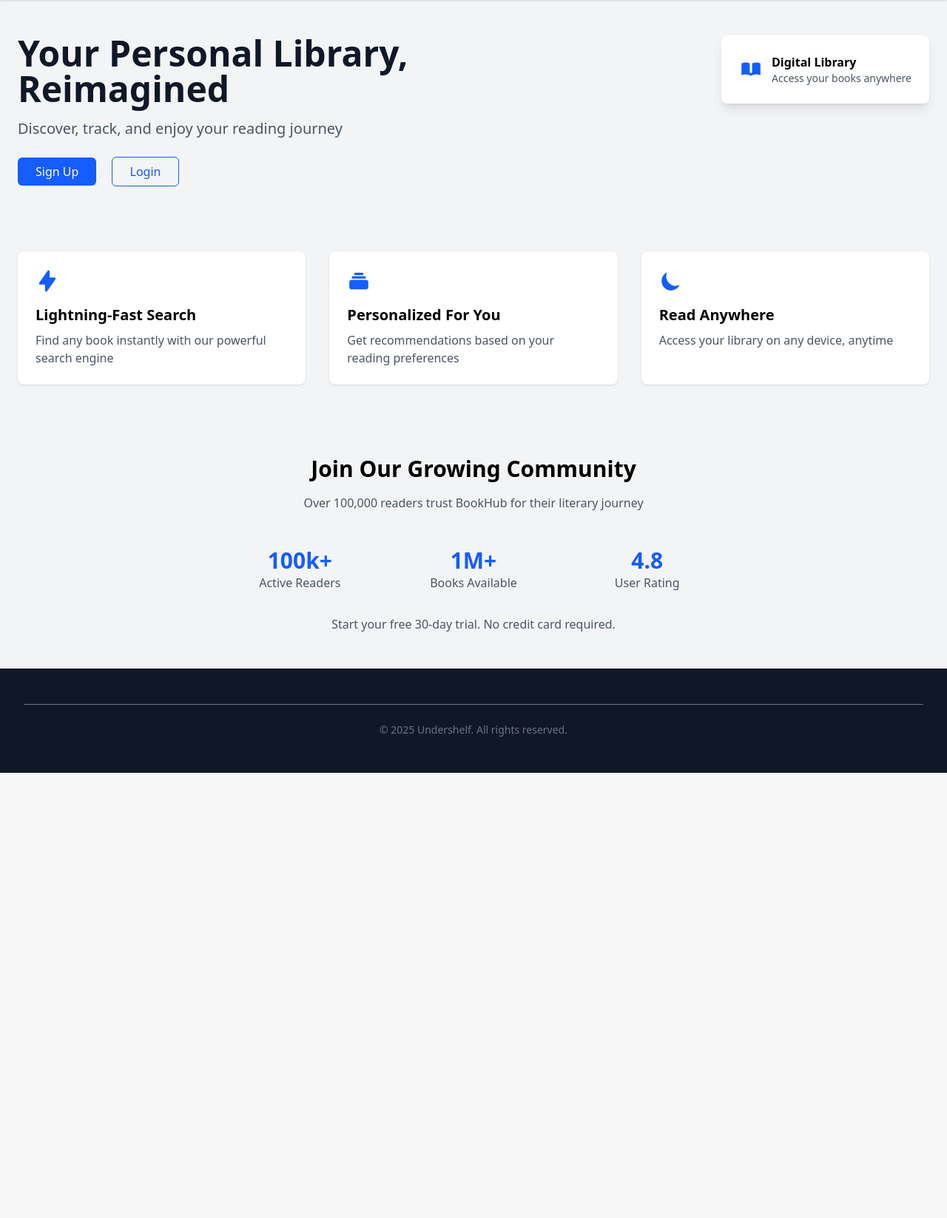
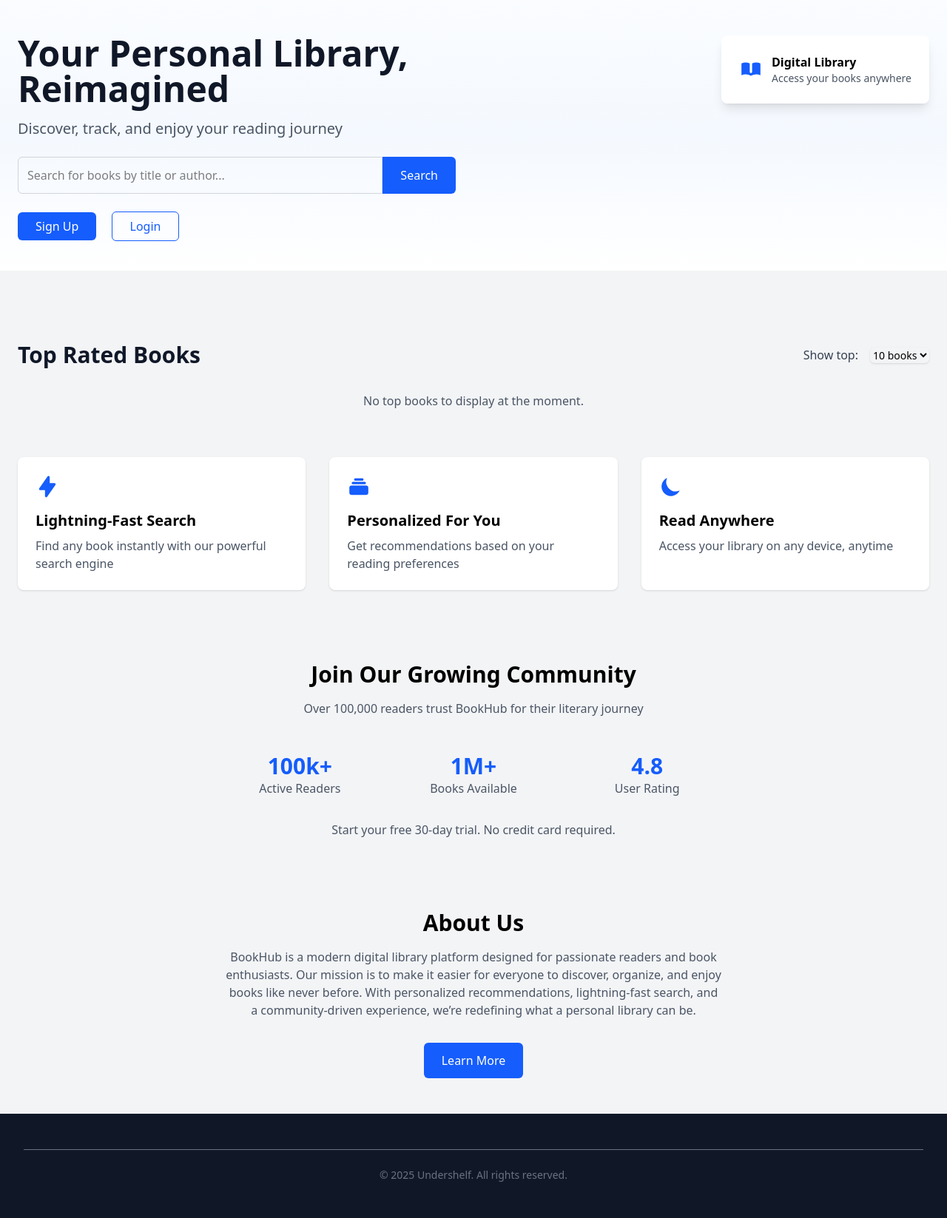
Before and after one commit to SP-SDU/Undershelf, a Django app: page / in a window 1280 px wide. Shown: the part 64-1711 px from the top of the page at 74% size. Before the commit the page ends 1109 px from the top, so only its background shows below. Run offline with Django 5.2, Linux system fonts and the light colour scheme; data that the repository does not hold is empty; some libraries are stand-ins or nearby versions.

Commit message:
1)about&contact us Added 2)sign up and login intially added

```diff
--- a/src/presentation/templates/index.html
+++ b/src/presentation/templates/index.html
@@ -1,17 +1,38 @@
 {% extends 'base.html' %}
+{% load static %}
 
 {% block content %}
-<main class="max-w-7xl mx-auto px-6 py-12">
+<!-- Hero Section with Wave Background Placeholder -->
+<div class="relative bg-white overflow-hidden">
+    <div class="absolute inset-0">
+        <!-- Placeholder for Wave SVG/Image -->
+        <!-- <img class="w-full h-full object-cover" src="{% static 'images/wave.svg' %}" alt="Wave background"> -->
+        <div class="w-full h-full bg-gradient-to-b from-blue-50 via-blue-100 to-transparent opacity-30"></div>
+        <!-- Simple gradient placeholder -->
+    </div>
+    <main class="relative max-w-7xl mx-auto px-6 py-12 z-10"> <!-- Added relative and z-10 -->
         <div class="grid grid-cols-1 gap-12 lg:grid-cols-2">
             <div>
                 <h1 class="text-5xl font-bold text-gray-900 mb-4">Your Personal Library, Reimagined</h1>
-            <p class="text-xl text-gray-600 mb-8">Discover, track, and enjoy your reading journey</p>
+                <p class="text-xl text-gray-600 mb-6">Discover, track, and enjoy your reading journey</p>
+
+                <!-- Search Bar -->
+                <form action="{% url 'search' %}" method="get" class="mb-8 flex">
+                    <input type="text" name="q" placeholder="Search for books by title or author..."
+                        class="flex-grow p-3 border border-gray-300 rounded-l-md focus:ring-blue-500 focus:border-blue-500">
+                    <button type="submit"
+                        class="bg-blue-600 text-white px-6 py-3 rounded-r-md hover:bg-blue-700">Search</button>
+                </form>
+
                 <div class="space-x-4">
                     <a href="{% url 'signup' %}" class="bg-blue-600 text-white px-6 py-2 rounded-md">Sign Up</a>
-                <a href="{% url 'login' %}" class="border border-blue-600 text-blue-600 px-6 py-2 rounded-md">Login</a>
+                    <a href="{% url 'login' %}"
+                        class="border border-blue-600 text-blue-600 px-6 py-2 rounded-md">Login</a>
                 </div>
             </div>
             <div class="relative">
+                <!-- Placeholder for Wave Design - could be an img or SVG background -->
+                <!-- For example: <img src="{% static 'path/to/wave.svg' %}" class="absolute inset-0 w-full h-full object-cover opacity-50" alt="Wave background"> -->
                 <div class="absolute top-0 right-0 bg-white p-6 rounded-lg shadow-lg">
                     <div class="flex items-center space-x-3">
                         <svg class="w-8 h-8 text-blue-600" fill="currentColor" viewBox="0 0 20 20">
@@ -25,9 +46,71 @@
                     </div>
                 </div>
             </div>
+        </div> <!-- End of main content grid -->
+    </main> <!-- End of relative main -->
+</div> <!-- End of Hero Section -->
+
+<!-- Sections below hero -->
+<div class="max-w-7xl mx-auto px-6 py-12"> <!-- Added container -->
+    <!-- Section for Top Books -->
+    <div class="mt-12"> <!-- Adjusted margin -->
+        <div class="flex justify-between items-center mb-8">
+            <h2 class="text-3xl font-bold text-gray-900">Top Rated Books</h2>
+            <div class="mt-0">
+                <form method="get" action="{% url 'index' %}" class="flex items-center space-x-4">
+                    <label for="k-value" class="font-medium text-gray-700">Show top:</label>
+                    <select id="k-value" name="k" class="rounded-md border-gray-300 shadow-sm focus:border-blue-500 focus:ring-blue-500 sm:text-sm" onchange="this.form.submit()">
+                        <option value="5" {% if k_value == 5 %}selected{% endif %}>5 books</option>
+                        <option value="10" {% if k_value == 10 %}selected{% endif %}>10 books</option>
+                        <option value="25" {% if k_value == 25 %}selected{% endif %}>25 books</option>
+                        <option value="50" {% if k_value == 50 %}selected{% endif %}>50 books</option>
+                    </select>
+                </form>
+            </div>
         </div>
 
-    <div class="grid grid-cols-1 gap-8 mt-24 md:grid-cols-3">
+        {% if top_books %}
+        <div class="grid grid-cols-1 sm:grid-cols-2 md:grid-cols-3 lg:grid-cols-4 xl:grid-cols-5 gap-8">
+            {% for book in top_books %}
+            <div class="bg-white rounded-lg shadow-lg overflow-hidden">
+                <a href="{% url 'book_details' book_id=book.id %}">
+                    {% if book.image %}
+                    <img src="{{ book.image }}" alt="{{ book.title }}" class="w-full h-64 object-cover">
+                    {% else %}
+                    <div class="w-full h-64 bg-gray-200 flex items-center justify-center">
+                        <span class="text-gray-500">No Image</span>
+                    </div>
+                    {% endif %}
+                </a>
+                <div class="p-4">
+                    <h3 class="text-lg font-semibold mb-1 truncate" title="{{ book.title }}">
+                        <a href="{% url 'book_details' book_id=book.id %}" class="hover:text-blue-600">{{ book.title }}</a>
+                    </h3>
+                    <p class="text-sm text-gray-600 truncate" title="{{ book.authors|default:'Unknown Author' }}">
+                        {{ book.authors|default:"Unknown Author" }}
+                    </p>
+                    <div class="flex items-center justify-between mt-2">
+                        <div class="flex items-center">
+                            {% if book.rating %}
+                            <span class="text-yellow-400">★</span>
+                            <span class="ml-1 text-sm text-gray-700">{{ book.rating|floatformat:1 }}</span>
+                            {% endif %}
+                        </div>
+                        <div class="text-xs text-gray-500">
+                            Score: {{ book.score|floatformat:2 }}
+                        </div>
+                    </div>
+                </div>
+            </div>
+            {% endfor %}
+        </div>
+        {% else %}
+        <p class="text-center text-gray-600">No top books to display at the moment.</p>
+        {% endif %}
+    </div>
+
+    <!-- Existing Feature Sections (can be kept, modified, or removed) -->
+    <div class="grid grid-cols-1 gap-8 mt-16 md:grid-cols-3">
         <div class="p-6 bg-white rounded-lg shadow">
             <div class="text-blue-600 mb-4">
                 <svg class="w-8 h-8" fill="currentColor" viewBox="0 0 20 20">
@@ -78,5 +161,21 @@
         </div>
         <p class="text-gray-600 mt-8">Start your free 30-day trial. No credit card required.</p>
     </div>
-</main>
+    <!-- About Us Section -->
+    <div class="mt-24 text-center">
+        <h2 class="text-3xl font-bold mb-4">About Us</h2>
+        <p class="text-gray-600 max-w-2xl mx-auto">
+            BookHub is a modern digital library platform designed for passionate readers and book enthusiasts.
+            Our mission is to make it easier for everyone to discover, organize, and enjoy books like never before.
+            With personalized recommendations, lightning-fast search, and a community-driven experience, we’re redefining what a personal library can be.
+        </p>
+        <div class="mt-8">
+            <a href="{% url 'about' %}" class="inline-block bg-blue-600 text-white px-6 py-3 rounded-md hover:bg-blue-700 transition">
+                Learn More
+            </a>
+        </div>
+    </div>
+
+
+</div> <!-- End of container for sections below hero -->
 {% endblock %}
--- a/src/presentation/urls.py
+++ b/src/presentation/urls.py
@@ -10,4 +10,5 @@ urlpatterns = [
     path("sign-up/", views.signup, name="signup"),
     path("autocomplete/", views.autocomplete, name="autocomplete"),
     path("top-books/", views.top_books, name="top_books"),
+    path('about/', views.about, name='about'),
 ]
--- a/src/presentation/views.py
+++ b/src/presentation/views.py
@@ -3,17 +3,31 @@
 from django.core.paginator import Paginator
 from django.http import JsonResponse
 from django.shortcuts import get_object_or_404, render
+from django.views.decorators.cache import cache_page
 
 from business_logic.bst import BST
 from business_logic.merge_sort import MergeSort
 from business_logic.top_k import BookRanker
 from data_access.models import Book
+from django.contrib import messages
+from django.contrib.auth.models import User
+from django.contrib.auth import login
+from django.shortcuts import render, redirect
+
+@cache_page(60 * 15)
+def index(request):
+    k = int(request.GET.get("k", 10))  # Get k parameter, default to 10
+    top_books = BookRanker.get_top_k(k)  # Fetch top k books
+
+    context = {
+        "top_books": top_books,
+        "k_value": k,
+        "title": f"Top {k} Books",
+    }
+    return render(request, "index.html", context)
 
 
-def index(request):
-    return render(request, "index.html")
-
-
+@cache_page(60 * 5)
 def search(request):
     page = request.GET.get("page", 1)
     per_page = 50
@@ -58,7 +72,8 @@ def autocomplete(request):
     if not prefix:
         return JsonResponse({"suggestions": []})
     # Custom BST is super slow and is required for search.
-    # This uses indexed DB query (O(log n + k)) since it is not required for autocomplete.
+    # This uses indexed DB query (O(log n + k)) since it is not required for
+    # autocomplete.
     books = Book.objects.filter(title__istartswith=prefix).order_by("title")[
         :max_results
     ]
@@ -66,6 +81,7 @@ def autocomplete(request):
     return JsonResponse({"suggestions": data})
 
 
+@cache_page(60 * 10)
 def book_details(request, book_id):
     book = get_object_or_404(Book, pk=book_id)
     reviews = book.reviews.all()
@@ -73,6 +89,7 @@ def book_details(request, book_id):
     return render(request, "book_details.html", {"book": book, "reviews": reviews})
 
 
+@cache_page(60 * 15)
 def top_books(request):
     k = int(request.GET.get("k", 10))
     top_rated_books = BookRanker.get_top_k(k)
@@ -86,4 +103,31 @@ def login(request):
 
 
 def signup(request):
+    if request.method == "POST":
+        username = request.POST.get("username")
+        email = request.POST.get("email")
+        password = request.POST.get("password")
+        confirm_password = request.POST.get("confirm_password")
+
+        if password != confirm_password:
+            messages.error(request, "Passwords do not match.")
+            return render(request, "signup.html")
+
+        if User.objects.filter(username=username).exists():
+            messages.error(request, "Username already taken.")
+            return render(request, "signup.html")
+
+        if User.objects.filter(email=email).exists():
+            messages.error(request, "Email already in use.")
+            return render(request, "signup.html")
+
+        # Create and log in user
+        user = User.objects.create_user(username=username, email=email, password=password)
+
+        login(request, user)  # Optional: auto login
+        return redirect("index")  # Replace 'home' with your desired URL name
+
     return render(request, "signup.html")
+
+def about(request):
+    return render(request, 'about.html')
```
Also changed, not shown: src/presentation/templates/about.html (added, +91 -0 lines), src/presentation/templates/login.html (added, +40 -0 lines), src/presentation/templates/signup.html (added, +46 -0 lines). Lines whose indentation alone changed are shown as unchanged.
